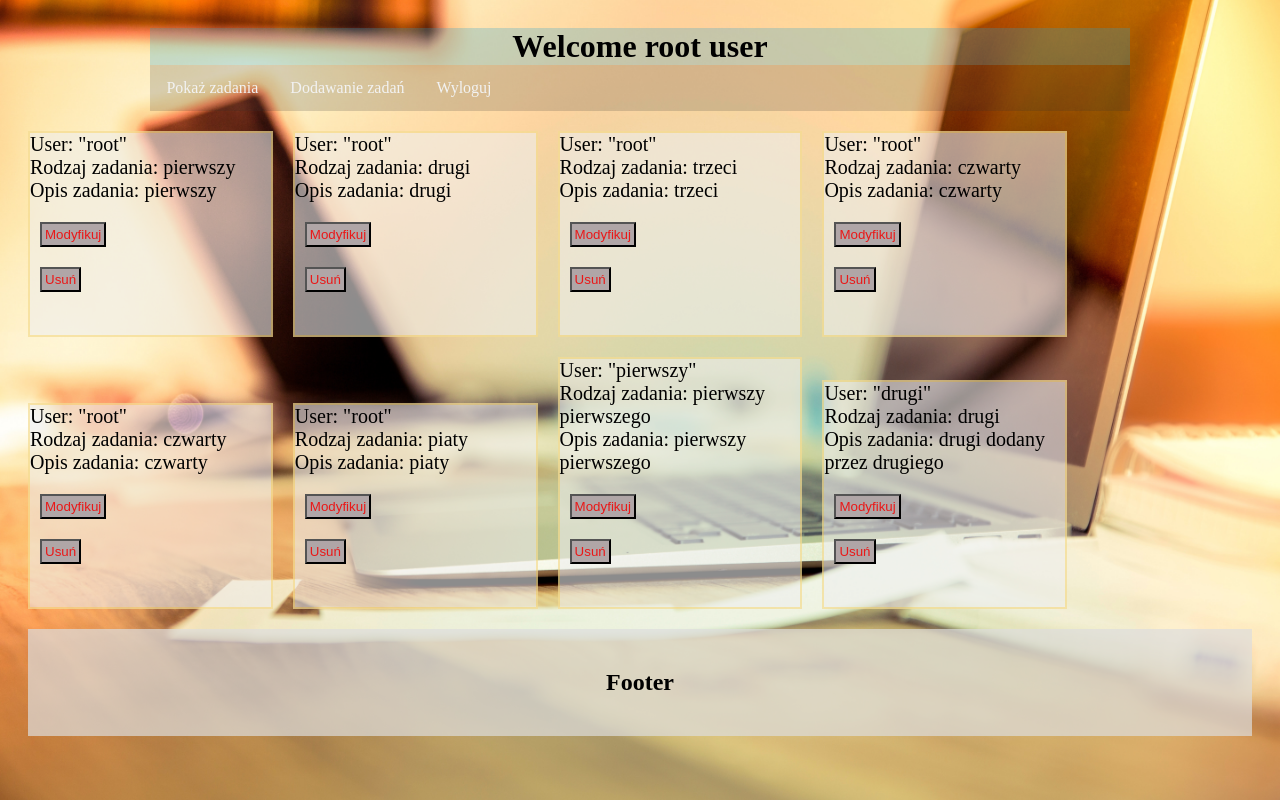
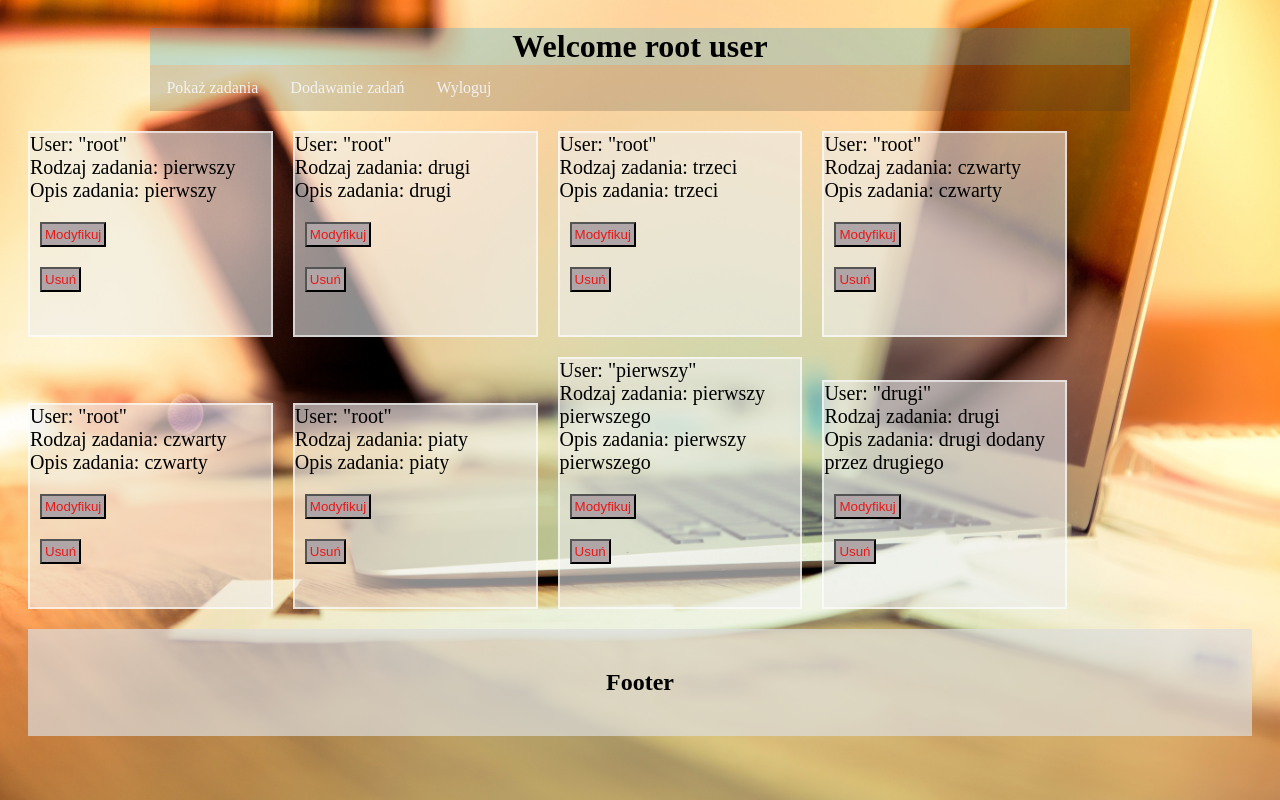
Before and after one commit to DarnoKzsip/phpzal, a PHP site: page /welcome.php in a window 1280 px wide. Run offline with PHP 8.4, Linux system fonts and the light colour scheme; a user stored in the database is signed in; data comes from the database, SQL or seed files in the repository.

Commit message:
Signed-off-by: Boldeusz <mnpower@poczta.onet.pl>

```diff
--- a/style.css
+++ b/style.css
@@ -124,7 +124,7 @@ min-width:200px; // Suppose you want minimum width of 1000px
     width: 20%;
     font-size: 20px;
     background-color:#eeeeee96;
-    border: 2px solid #ffbf0045;
+    border: 2px solid #ffffff9c;
     box-sizing: border-box;
     margin-top:20px;
     margin-right:20px;
```
